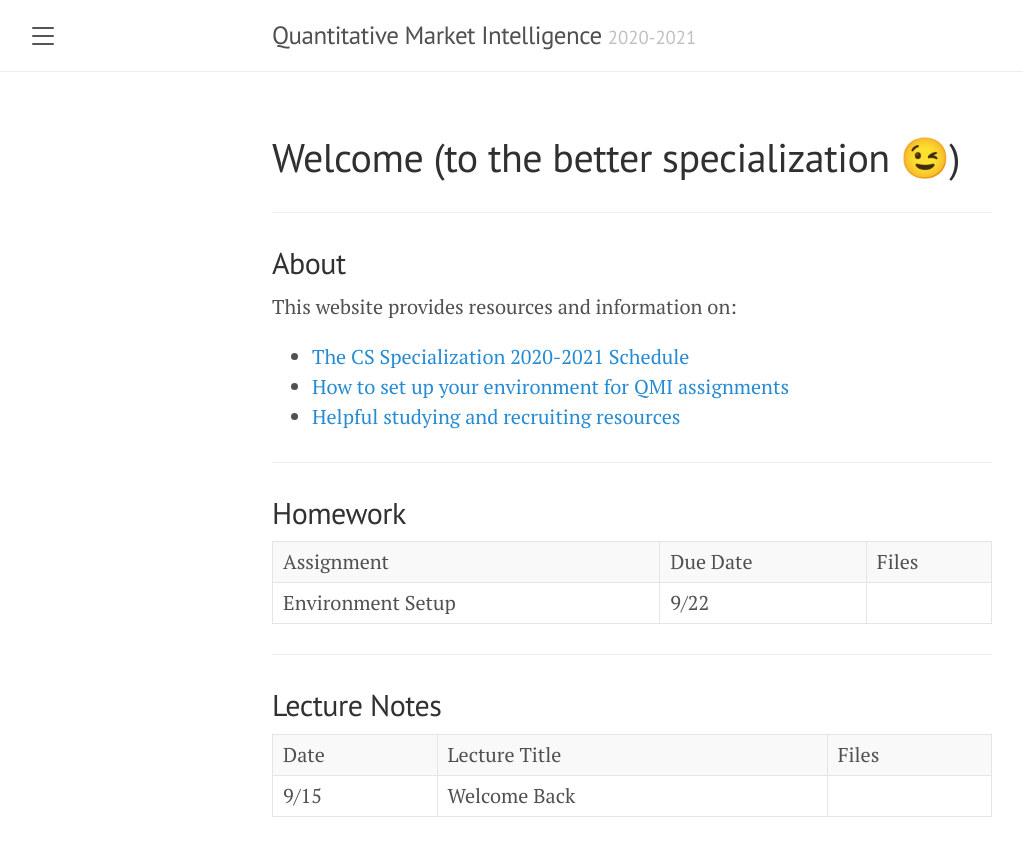
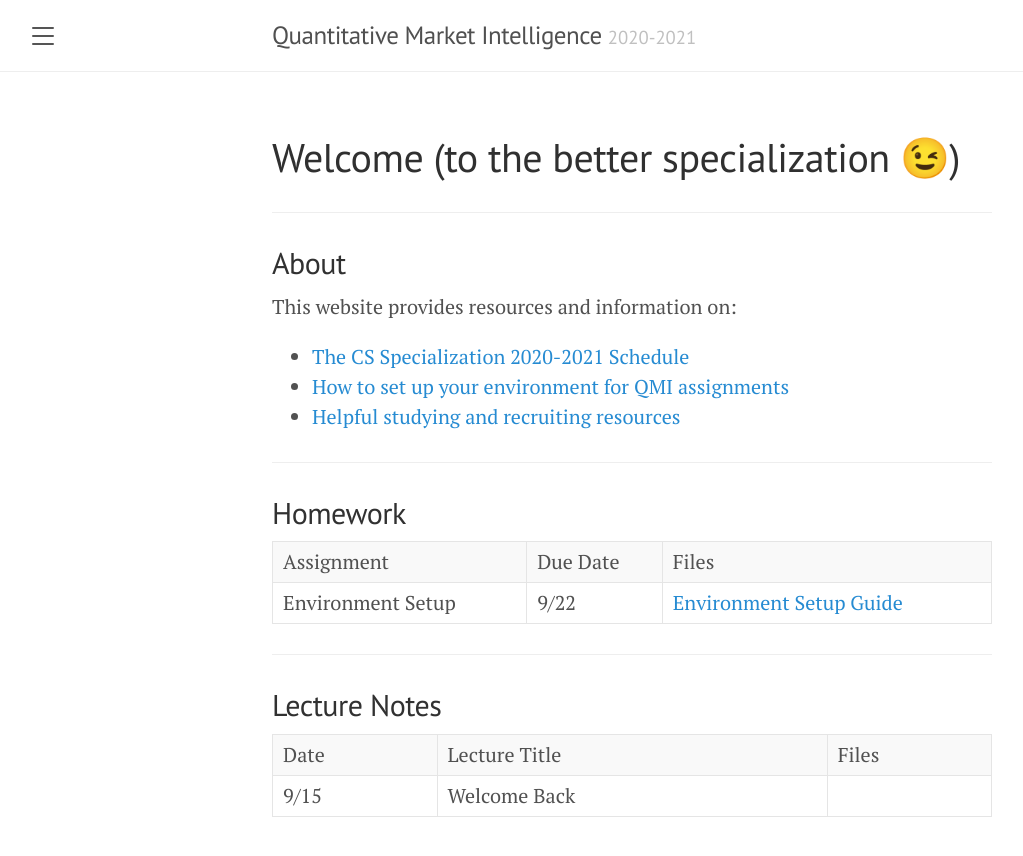
Before and after one commit to quantitativemarketintel/quantitativemarketintel.github.io, a Jekyll site: the page built from index.md, in a window 1280 px wide. Shown: the top 856 px of the page, without its empty margins (8-1031 px from the left). Built offline with Jekyll 4.4.1, drawn with Linux system fonts in a browser that asks for light colours.

Commit message:
Add Environment Setup Guide

```diff
--- a/index.md
+++ b/index.md
@@ -17,7 +17,7 @@ This website provides resources and information on:
 ## Homework
 
 | Assignment                    | Due Date | Files |
-| Environment Setup             | 9/22     |  	   |
+| Environment Setup             | 9/22     | [Environment Setup Guide]({{ site.url }}/assets/UpdatedEnvironmentSetup.pdf) 	   |
 
 ---
 
```
Also changed, not shown: 1 other file.
